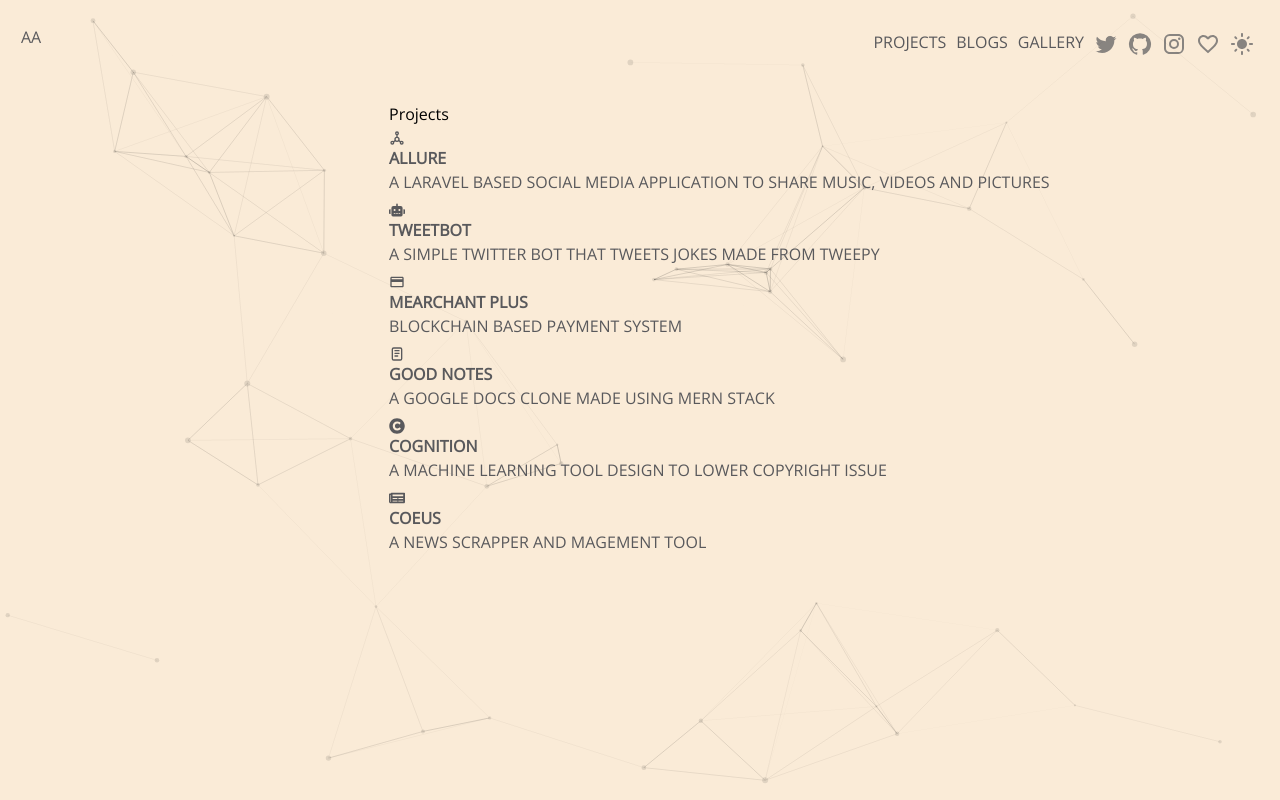
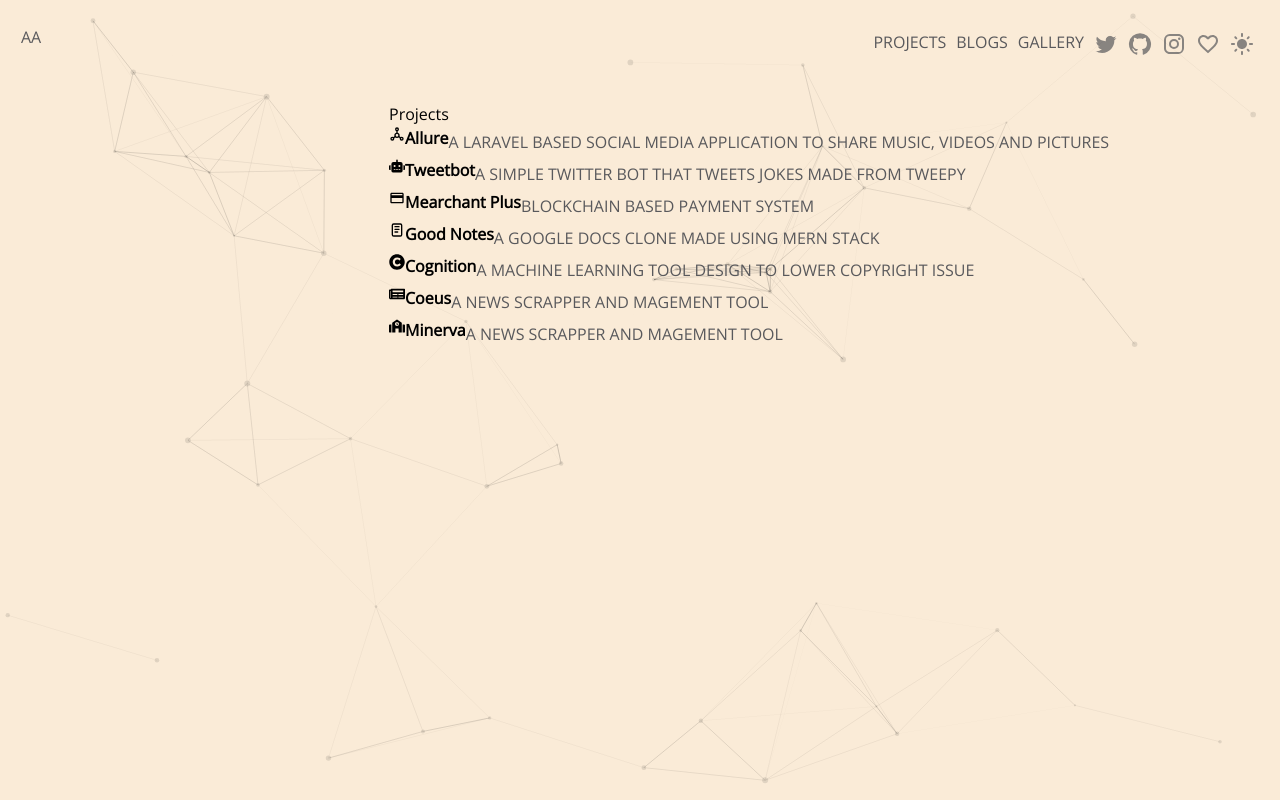
Before and after one commit to Ashwot-Acharya/portfolio-react, a React (Vite) app: page /projects in a window 1280 px wide. Built offline with nearby package versions, Linux system fonts and the light colour scheme; a web font is replaced by a local one.

Commit message:
Made major changes to projects page , added a detail page and update the home.jsx file

```diff
--- a/src/assets/css/main.css
+++ b/src/assets/css/main.css
@@ -264,9 +264,7 @@ ul {
 .reduced-opacity{
   opacity: 0.7;
 }
-a:hover{
-  color: rgb(255, 27, 152);
-}
+
 .particles{
   z-index: -1;
 }
@@ -319,3 +317,22 @@ a:hover{
   background-color: antiquewhite;
 
 }
+
+.atag-dark{
+transition: 1s;
+color: blue;
+}
+.atag-dark:hover{
+color: 3498db;
+  font-weight:900;
+
+}
+.atag-light{
+  color: #2c21ce;
+}
+.atag-light:hover{
+  color:#3498db;
+  font-weight: 900;
+
+
+}
--- a/src/components/Home.jsx
+++ b/src/components/Home.jsx
@@ -4,7 +4,7 @@ import MyParticles from "./MyParticles"
 import Skillicons from "./Skillicons"
   function Home() {
     const theme =  useSelector((state)=>state.page.mode)
-
+    const clname = "atag-"+theme
 
 
   return (
@@ -19,9 +19,11 @@ import Skillicons from "./Skillicons"
             <div className="">
             <div className="p-3 w-50">
               <div className="text" >
-               Lorem ipsum dolor sit, amet consectetur adipisicing elit. Officia corporis placeat quo totam consequuntur! Voluptatum, excepturi eos veritatis cupiditate accusantium maxime, officia esse sit maiores corporis at optio neque modi.
-                Lorem ipsum dolor sit amet consectetur adipisicing elit. Modi repudiandae omnis harum. Iste, facilis dolor minima mollitia at tempora. Maxime nostrum, quod iure asperiores omnis illo minus tempore tenetur libero.
-                Lorem ipsum dolor sit amet consectetur adipisicing elit. Sed optio reprehenderit quisquam exercitationem eos a perspiciatis aliquid corporis debitis temporibus vitae, ratione quaerat nisi, at nulla impedit et placeat? Eveniet.
+               Hello there!!!!!!! , I am Ashwot Acharya, Currently a student and planning to major computer science and mathematics.  I am also someone who Loves to create websites and I am currently working on <a className={`${clname}`} href="https://github.com/Ashwot-Acharya/Zyte"> Zyte</a>.
+               I also have other many ongoing projects like an <a className= {`${clname}`} href="#"> emailing API </a> system made using fastapi. I have taken part in many hackathon but recently with my friends won a track in <a className={ `${clname}`}> Deerhack 2023</a>
+              I am highly interested in machine learning and different Artifical Intellegence works. I also love the feild of cyber security. Things like zero-day vunerabilities and reverse engineering an application excites me.
+              I am still learning and developing, and would love to grow in each feild possible. I am also interested in music and hiking and love roaming around.
+
               </div>
                 <Skillicons/>
               </div>
--- a/src/components/Projects.jsx
+++ b/src/components/Projects.jsx
@@ -2,7 +2,7 @@ import React from 'react'
 import Navbar from './Navbar'
 import MyParticles from './MyParticles';
 import { Tilt } from 'react-tilt'
-import {FaRobot , FaCopyright , FaNewspaper  } from "react-icons/fa";
+import {FaRobot , FaCopyright , FaNewspaper , FaSchool  } from "react-icons/fa";
 import { Link } from 'react-router-dom';
 import {TbSocial , TbNotes} from 'react-icons/tb'
 import {MdPayment} from 'react-icons/md'
@@ -19,78 +19,91 @@ function Projects() {
     <h1 className="text-5xl p-3 "> Projects </h1>
     <div className='p-3'>
     <Link to={'/allure'}>
-      <div className='flex und'>
+      <div className='flex '>
         <TbSocial className='text-5xl' />
         <div className='font-bold p-3 '>
           <b className=''> Allure</b>
         </div>
-        <p className='p-3 text-xs'> A laravel based social media application to share music, videos and pictures </p>
+        <p className='p-3 text-xs und'> A laravel based social media application to share music, videos and pictures </p>
 
       </div>
       </Link>
     </div>
     <div className='p-3'>
     <Link to={'/allure'}>
-      <div className='flex und'>
+      <div className='flex '>
         <FaRobot className='text-5xl' />
         <div className='font-bold p-3 '>
           <b className=''> Tweetbot</b>
         </div>
-        <p className='p-3 text-xs'> A simple twitter bot that tweets jokes made from tweepy</p>
+        <p className='p-3 text-xs und'> A simple twitter bot that tweets jokes made from tweepy</p>
 
       </div>
       </Link>
     </div>
     <div className='p-3'>
     <Link to={'/allure'}>
-      <div className='flex und'>
+      <div className='flex '>
         <MdPayment className='text-5xl' />
         <div className='font-bold p-3 '>
           <b className=''> Mearchant Plus</b>
         </div>
-        <p className='p-3 text-xs'> Blockchain based payment system</p>
+        <p className='p-3 text-xs und'> Blockchain based payment system</p>
 
       </div>
       </Link>
     </div>
     <div className='p-3 '>
     <Link to={'/allure'}>
-      <div className='flex und'>
+      <div className='flex '>
         <TbNotes className='text-5xl' />
         <div className='font-bold p-3 '>
           <b className=''> Good Notes</b>
         </div>
-        <p className='p-3 text-xs'> A google docs clone made using Mern stack </p>
+        <p className='p-3 text-xs und'> A google docs clone made using Mern stack </p>
 
       </div>
       </Link>
     </div>
     <div className='p-3'>
     <Link to={'/allure'}>
-      <div className='flex und'>
+      <div className='flex '>
         <FaCopyright className='text-5xl' />
         <div className='font-bold p-3 '>
           <b className=''> Cognition</b>
         </div>
-        <p className='p-3 text-xs'> A machine learning tool design to lower copyright issue </p>
+        <p className='p-3 text-xs und'> A machine learning tool design to lower copyright issue </p>
 
       </div>
       </Link>
     </div>
     <div className='p-3'>
     <Link to={'/allure'}>
-      <div className='flex und'>
+      <div className='flex '>
         <FaNewspaper className='text-5xl' />
         <div className='font-bold p-3 '>
           <b className=''>Coeus </b>
         </div>
-        <p className='p-3 text-xs'> A news scrapper and magement tool</p>
+        <p className='p-3 text-xs und'> A news scrapper and magement tool</p>
+
+      </div>
+      </Link>
+    </div>
+    <div className='p-3'>
+    <Link to={'/allure'}>
+      <div className='flex '>
+        <FaSchool className='text-5xl' />
+        <div className='font-bold p-3 '>
+          <b className=''>Minerva</b>
+        </div>
+        <p className='p-3 text-xs und'> A news scrapper and magement tool</p>
 
       </div>
       </Link>
     </div>
     </div>
 
+
   </div>
   )
 }
```
Also changed, not shown: src/components/detailproj/goodnote.jsx (added, +9 -0 lines), src/components/detailproj/allure.jsx (added), src/components/detailproj/coeus.jsx (added), src/components/detailproj/cognition.jsx (added), src/components/detailproj/merchantplus.jsx (added), src/components/detailproj/tweetbot.jsx (added).
